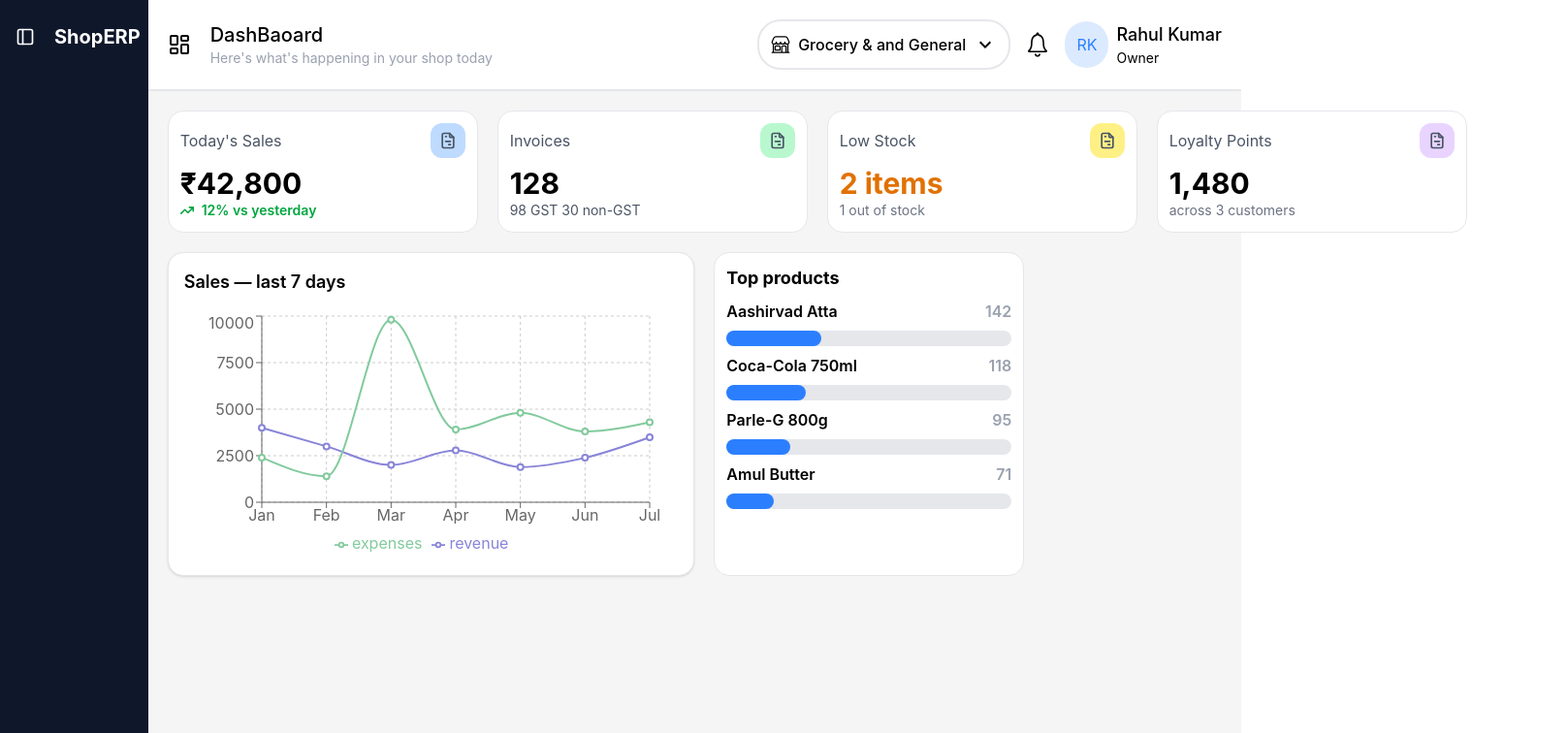
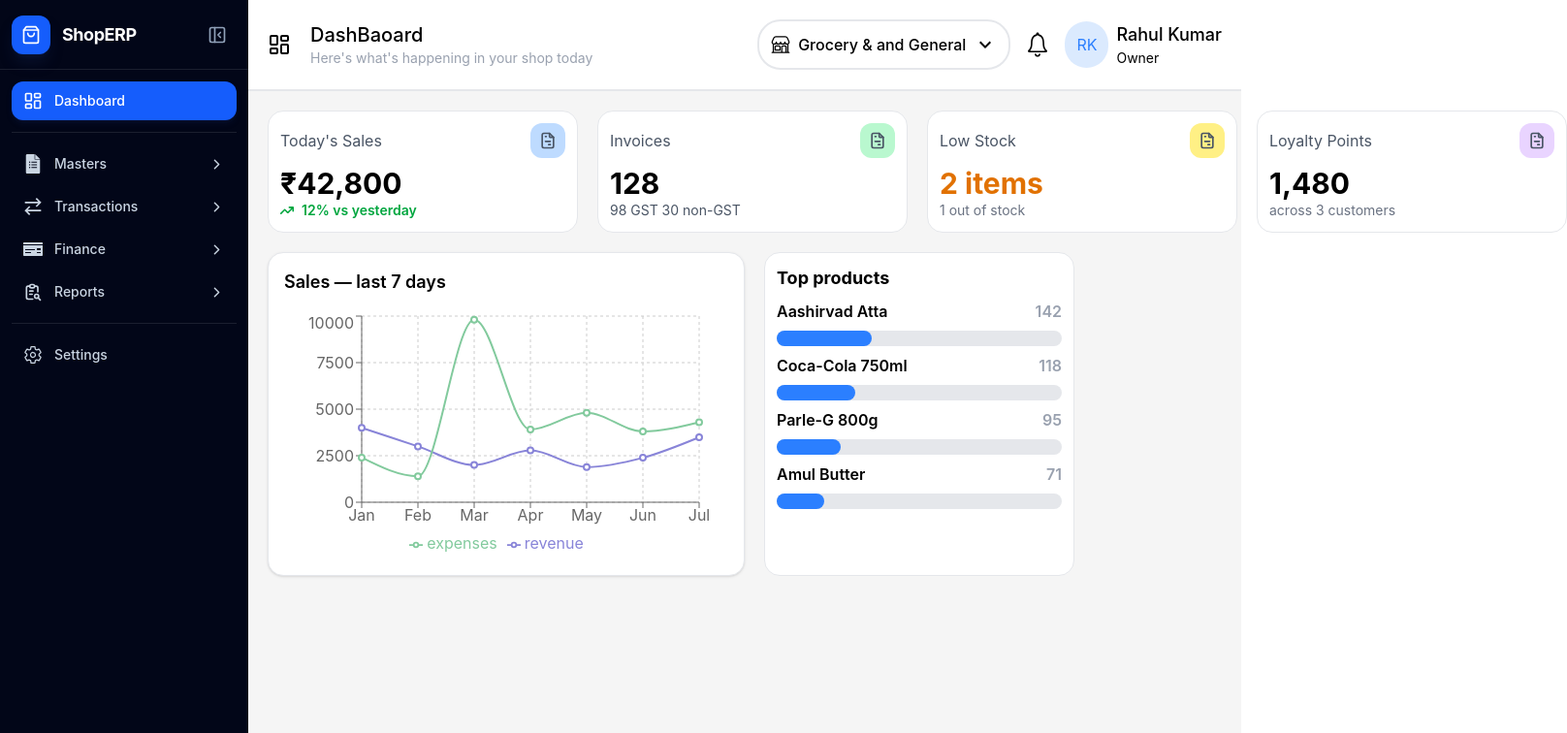
Before and after one commit to Sagar-Mixins/ERP, a React (Vite) app in the folder frontend/: page / in a window 1280 px wide. Shown: the top 756 px of the page at 97% size, 1616 px wide, since content can reach past the window. Built offline with nearby package versions, Linux system fonts and the light colour scheme.

Commit message:
Sidebar updated

```diff
--- a/frontend/src/layout/Sidebar.tsx
+++ b/frontend/src/layout/Sidebar.tsx
@@ -1,26 +1,133 @@
-import React from "react";
 import { useState } from "react";
-import { PanelLeft } from "lucide-react";
+import type { IconType } from "react-icons";
+import { LuChevronDown, LuChevronRight, LuLayoutDashboard, LuMenu, LuPanelLeftClose, LuShoppingBag, } from "react-icons/lu";
+import { NavLink, useLocation } from "react-router-dom";
+import { SiGoogleforms } from "react-icons/si";
+import { IoSettingsOutline } from "react-icons/io5";
+import { GrTransaction } from "react-icons/gr";
+import { FaMoneyCheck } from "react-icons/fa";
+import { TbReportSearch } from "react-icons/tb";
 
+type MenuGroup = { label: string; icon: IconType; items: { label: string; to: string }[]; };
+
+const menuGroups: MenuGroup[] = [
+  {
+    label: "Masters",
+    icon: SiGoogleforms,
+    items: [
+      { label: "Products", to: "/masters/products" },
+      { label: "Parties", to: "/masters/parties" },
+      { label: "Accounts", to: "/masters/accounts" },
+      { label: "Employees", to: "/masters/employees" },
+      { label: "Offers", to: "/masters/offers" },
+    ],
+  },
+  {
+    label: "Transactions",
+    icon: GrTransaction,
+    items: [
+      { label: "Sales", to: "/transactions/sales" },
+      { label: "Purchase", to: "/transactions/purchase" },
+      { label: "Update", to: "/transactions/update" },
+      { label: "Stock", to: "/transactions/stock" },
+    ],
+  },
+  {
+    label: "Finance",
+    icon: FaMoneyCheck,
+    items: [
+      { label: "Voucher", to: "/finance/voucher" },
+      { label: "Ledger", to: "/finance/ledger" },
+    ],
+  },
+  {
+    label: "Reports",
+    icon: TbReportSearch,
+    items: [
+      { label: "Reports", to: "/reports/report" },
+      { label: "GST", to: "/reports/gst" },
+      { label: "AI Insights", to: "/reports/ai" },
+    ],
+  },
+];
+
+const itemClass ="flex w-full items-center gap-3 rounded-xl px-3 py-2.5 text-sm font-medium transition-colors focus:outline-none focus-visible:ring-2 focus-visible:ring-blue-400";
 
 function Sidebar() {
+  const { pathname } = useLocation();
+  const [isExpanded, setIsExpanded] = useState(true);
+  const [openGroup, setOpenGroup] = useState<string | null>(() =>
+    menuGroups.find((group) => group.items.some((item) => pathname === item.to))?.label ?? null,
+  );
 
-  const [isOpen, setIsOpen] = useState(true);
+  const toggleGroup = (label: string) => {
+    if (!isExpanded) setIsExpanded(true);
+    setOpenGroup((current) => (current === label ? null : label));
+  };
 
   return (
-    <aside className='bg-[#0f172a] text-white'>
-      <div className="flex items-center gap-3 px-2 py-5">
-        <button onClick={() => setIsOpen(!isOpen)}
-          className="p-2 rounded-lg hover:bg-white/10">
-          <PanelLeft size={20} />
+    <aside
+      className={`shrink-0 self-stretch overflow-hidden bg-slate-950 text-slate-300 shadow-xl transition-[width] duration-200 lg:min-h-screen ${isExpanded ? "w-full lg:w-64" : "w-full lg:w-20"}`}>
+      <div className="flex h-18 items-center border-b border-white/10 px-3">
+        {isExpanded && (
+          <div className="flex min-w-0 flex-1 items-center gap-3">
+            <div className="grid size-10 shrink-0 place-items-center rounded-xl bg-blue-600 text-white shadow-lg shadow-blue-950/40">
+              <LuShoppingBag size={20} aria-hidden="true" />
+            </div>
+            {isExpanded && <span className="truncate text-lg font-bold tracking-tight text-white">ShopERP</span>}
+          </div>
+        )}
+
+        <button type="button" onClick={() => setIsExpanded((expanded) => !expanded)} aria-label={isExpanded ? "Collapse sidebar" : "Expand sidebar"} className="grid size-10 shrink-0 place-items-center rounded-lg text-slate-400 transition-colors hover:bg-white/10 hover:text-white focus:outline-none focus-visible:ring-2 focus-visible:ring-blue-400">
+          {isExpanded ? <LuPanelLeftClose size={20} /> : <LuMenu size={20} />}
         </button>
+      </div>
 
-        <span className={`text-xl font-bold ${isOpen ? 'block' : 'hidden'} `}> ShopERP</span>
+      <nav aria-label="Main navigation" className="space-y-1 p-3">
+        <NavLink to="/" end title={!isExpanded ? "Dashboard" : undefined} className={({ isActive }) => `${itemClass} ${isActive ? "bg-blue-600 text-white shadow-md shadow-blue-950/30" : "hover:bg-white/8 hover:text-white w-fit"}`} >
+          <LuLayoutDashboard className="size-5 shrink-0" aria-hidden="true" />
+          {isExpanded && <span>Dashboard</span>}
+        </NavLink>
 
+        <div className="my-3 border-t border-white/10" />
 
-      </div>
+        {menuGroups.map((group) => {
+          const Icon = group.icon;
+          const hasActiveItem = group.items.some((item) => pathname === item.to);
+          const isOpen = isExpanded && (openGroup === group.label || hasActiveItem);
+
+          return (
+            <div key={group.label}>
+              <button type="button" onClick={() => toggleGroup(group.label)} aria-expanded={isOpen} title={!isExpanded ? group.label : undefined} className={`${itemClass} ${hasActiveItem ? "text-white" : "hover:bg-white/8 hover:text-white"}`} >
+                <Icon className="size-5 shrink-0" aria-hidden="true" /> {isExpanded && (
+                  <>
+                    <span className="flex-1 text-left">{group.label}</span>
+                    {isOpen ? <LuChevronDown size={17} /> : <LuChevronRight size={17} />}
+                  </>
+                )}
+              </button>
+
+              {isOpen && (
+                <div className="mt-1 ml-5 space-y-1 border-l border-white/10 py-1 pl-4">
+                  {group.items.map((item) => (
+                    <NavLink key={item.to} to={item.to} className={({ isActive }) => `block rounded-lg px-3 py-2 text-sm transition-colors ${isActive ? "bg-blue-500/15 font-semibold text-blue-300" : "hover:bg-white/8 hover:text-white"}`}>
+                      {item.label}
+                    </NavLink>
+                  ))}
+                </div>
+              )}
+            </div>
+          );
+        })}
+
+        <div className="my-3 border-t border-white/10" />
+        <NavLink to="/settings" title={!isExpanded ? "Settings" : undefined} className={({ isActive }) => `${itemClass} ${isActive ? "bg-blue-600 text-white shadow-md shadow-blue-950/30" : "hover:bg-white/8 hover:text-white"}`}>
+          <IoSettingsOutline className="size-5 shrink-0" aria-hidden="true" />
+          {isExpanded && <span>Settings</span>}
+        </NavLink>
+      </nav>
     </aside>
-  )
+  );
 }
 
-export default Sidebar
+export default Sidebar;
```
